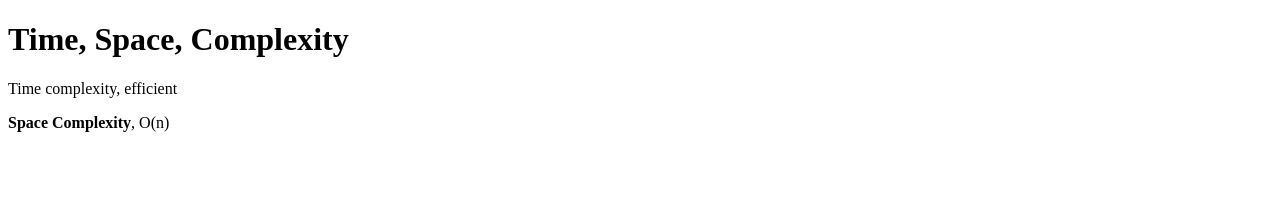
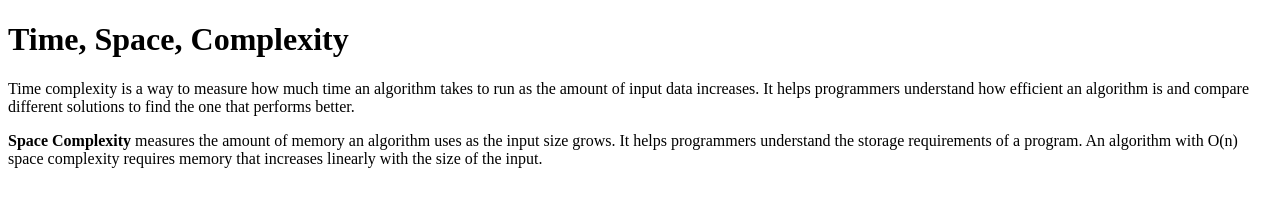
Before and after one commit to acciojob/time-and-space-complexity-manish1525, a website: page main.html in a window 1280 px wide. Drawn offline with Linux system fonts and the light colour scheme.

Commit message:
created a submission

```diff
--- a/main.html
+++ b/main.html
@@ -8,8 +8,8 @@
 
 <body>
 	<h1>Time, Space, Complexity</h1>
-	<P>Time complexity, efficient</P>
-	<p><b>Space Complexity</b>, O(n)</p>
+	<P>Time complexity is a way to measure how much time an algorithm takes to run as the amount of input data increases. It helps programmers understand how efficient an algorithm is and compare different solutions to find the one that performs better.</P>
+	<p><b>Space Complexity </b>measures the amount of memory an algorithm uses as the input size grows. It helps programmers understand the storage requirements of a program. An algorithm with O(n) space complexity requires memory that increases linearly with the size of the input.</p>
 	<!-- the entire body must be written by student -->
     <script type="text/javascript" src="./script.js">
 </script>
```
